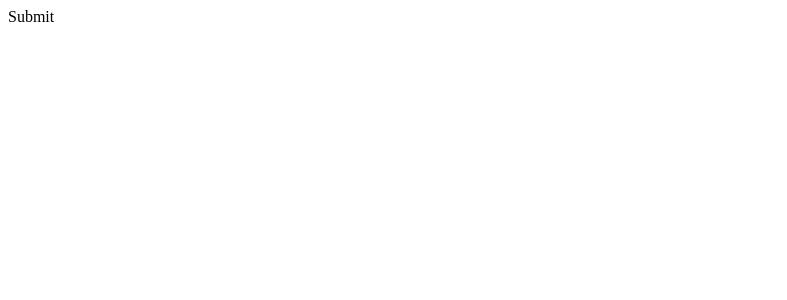
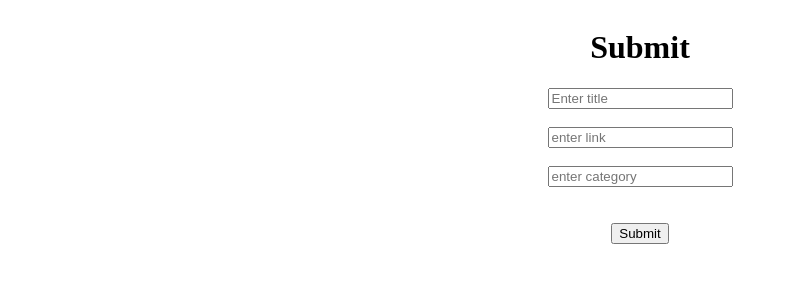
Before and after one commit to Koushith/Hacker-News-Remastered, a React (Create React App) app in the folder client/: page /submit-news in a window 1280 px wide. Shown: the top 300 px of the page, without its empty margins (0-787 px from the left). Built offline with nearby package versions, Linux system fonts and the light colour scheme.

Commit message:
adds crud

```diff
--- a/client/src/screens/home/home.screen.tsx
+++ b/client/src/screens/home/home.screen.tsx
@@ -1,5 +1,6 @@
 import axios from "axios";
 import { useEffect, useState } from "react";
+import { Link } from "react-router-dom";
 
 export const HomeScreen = () => {
   const [news, setNews] = useState<any>([]);
@@ -18,7 +19,14 @@ export const HomeScreen = () => {
   return (
     <>
       {news.map((n: any, index: number) => (
-        <ul key={n._id}>{n.title}</ul>
+        <Link to={`/news-details/${n._id}`}>
+          <ul key={n._id}>
+            <span>{index + 1}</span>
+            {n.title}
+            <span>{n.createdAt}</span> <br />
+            <span>{n.category}</span>
+          </ul>
+        </Link>
       ))}
     </>
   );
--- a/client/src/screens/news-details/news-details.screen.tsx
+++ b/client/src/screens/news-details/news-details.screen.tsx
@@ -1,3 +1,32 @@
+import axios from "axios";
+import { useEffect, useState } from "react";
+import { useParams } from "react-router-dom";
+
 export const NewsDetails = () => {
-  return <>News det</>;
+  const [news, setNews] = useState<any>([]);
+  const { id } = useParams();
+
+  const fetchNewsDetails = async () => {
+    const {
+      data: { link },
+    } = await axios.get(`http://localhost:5000/links/${id}`);
+
+    setNews(link);
+
+    console.log(link);
+  };
+
+  useEffect(() => {
+    fetchNewsDetails();
+  }, []);
+
+  return (
+    <>
+      News det
+      <p>{news?.category}</p>
+      <p>{news.title}</p>
+      <p>{news.link}</p>
+      <p>{news.createdAt}</p>
+    </>
+  );
 };
--- a/client/src/screens/submit-news/submit-news.screen.tsx
+++ b/client/src/screens/submit-news/submit-news.screen.tsx
@@ -1,3 +1,54 @@
+import axios from "axios";
+import { useState } from "react";
+
 export const SubmitNews = () => {
-  return <>Submit</>;
+  const [title, setTitle] = useState("");
+  const [link, setLink] = useState("");
+  const [category, setCategory] = useState("");
+
+  const handleSubmit = async () => {
+    const res = await axios.post("http://localhost:5000/links/", {
+      title,
+      link,
+      category,
+    });
+
+    console.log("res", res);
+  };
+
+  return (
+    <div
+      style={{
+        display: "flex",
+        flexDirection: "column",
+        alignItems: "center",
+        justifyContent: "center",
+      }}
+    >
+      <h1>Submit </h1>
+
+      <input
+        type="text"
+        placeholder="Enter title"
+        onChange={(e: any) => setTitle(e.target.value)}
+      />
+      <br />
+      <input
+        type="text"
+        placeholder="enter link"
+        onChange={(e: any) => setLink(e.target.value)}
+      />
+      <br />
+      <input
+        type="text"
+        placeholder="enter category"
+        onChange={(e: any) => setCategory(e.target.value)}
+      />
+      <br />
+      {/* todo- remove tags */}
+      <br />
+      {/* <input type="text" placeholder="" /> */}
+      <button onClick={handleSubmit}>Submit</button>
+    </div>
+  );
 };
```
Also changed, not shown: 1 other file (tests, documents, lock files or other folders).
